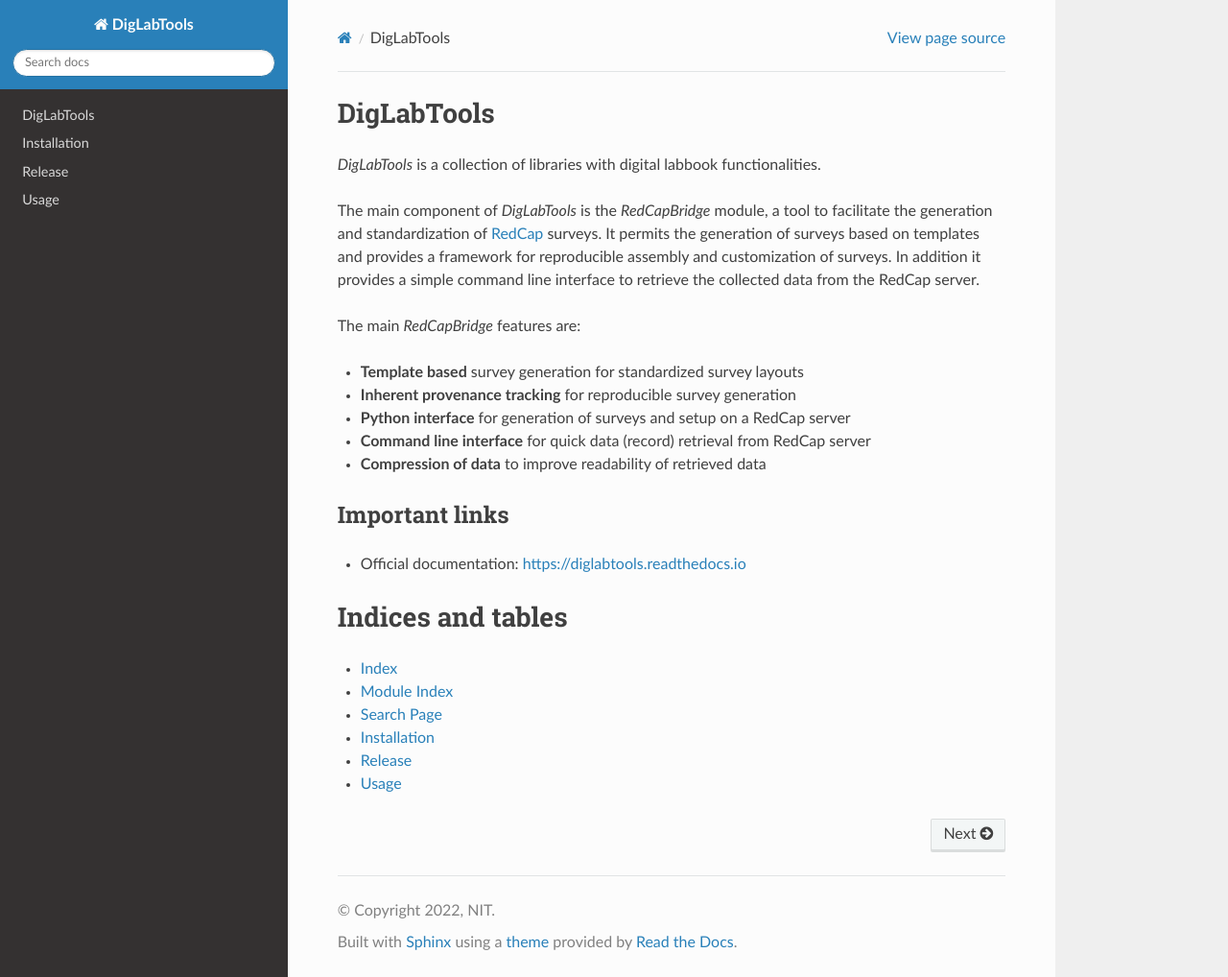
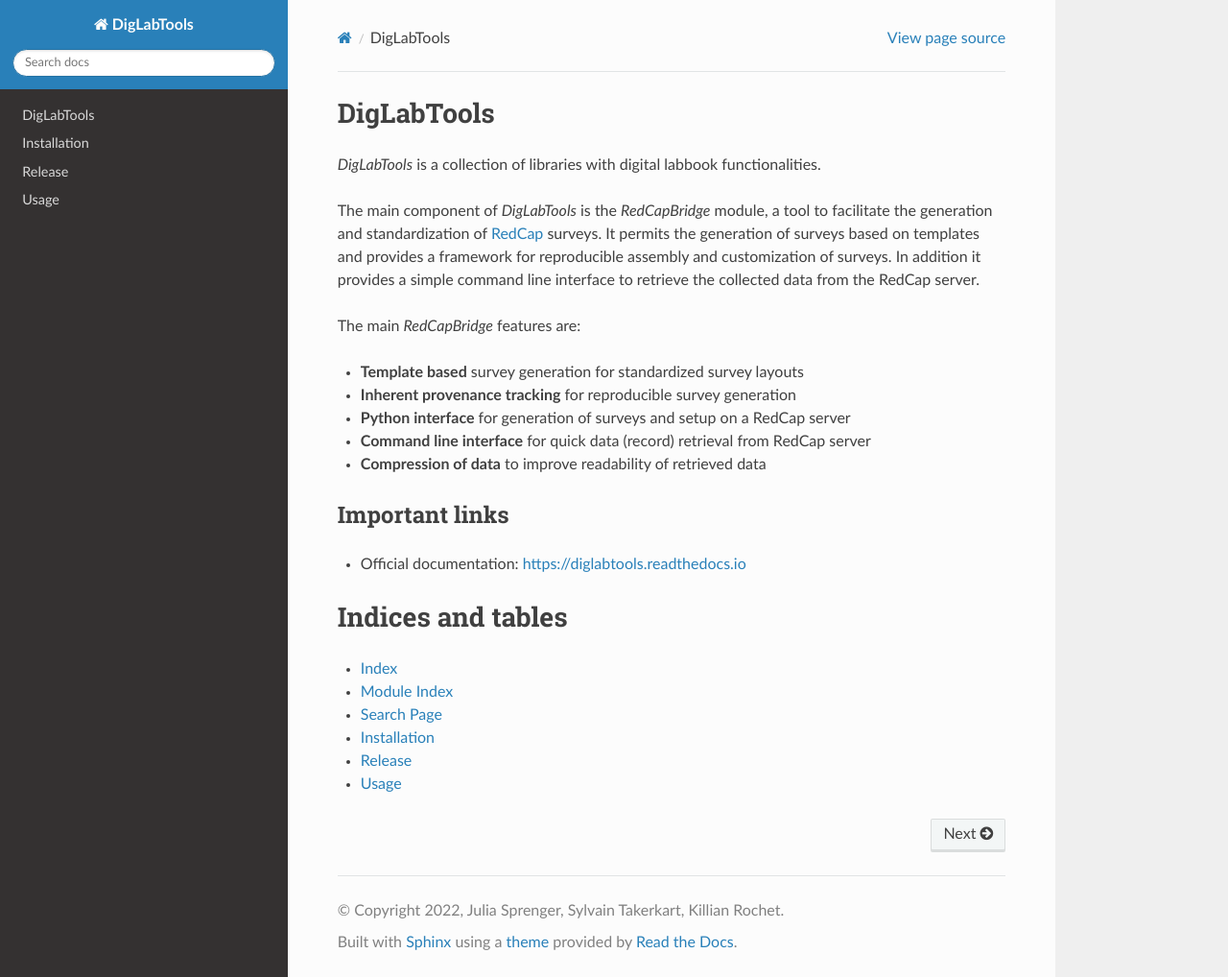
Before and after one commit to INT-NIT/DigLabTools, a Sphinx documentation site: the page built from docs/index.rst, in a window 1280 px wide and 1018 px high. Shown: the whole window at 96% size. Built offline with Sphinx 7.4.7 and the Read the Docs theme 2.0.0, drawn with Linux system fonts in a browser that asks for light colours.

```diff
--- a/docs/conf.py
+++ b/docs/conf.py
@@ -18,8 +18,8 @@ sys.path.insert(0, os.path.abspath('../redcap_bridge/*'))
 # -- Project information -----------------------------------------------------
 
 project = 'DigLabTools'
-copyright = '2022, NIT'
-author = 'NIT'
+copyright = '2022, Julia Sprenger, Sylvain Takerkart, Killian Rochet'
+author = 'Julia Sprenger, Sylvain Takerkart, Killian Rochet'
 
 
 # -- General configuration ---------------------------------------------------
```
